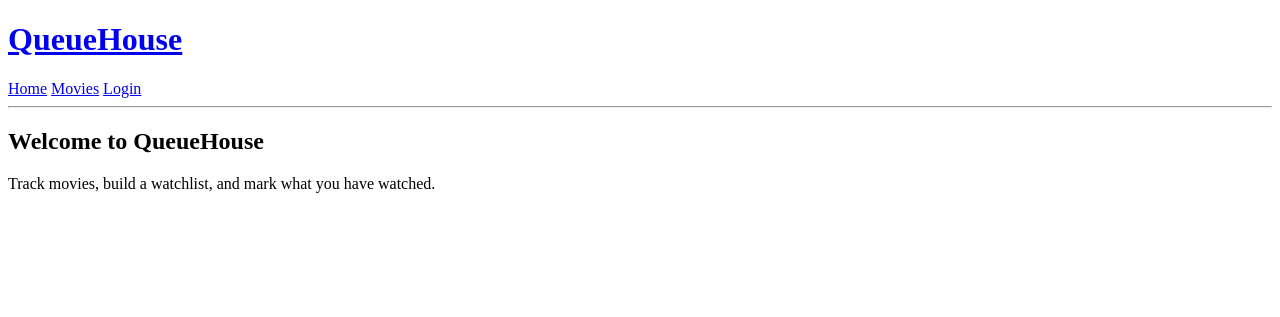
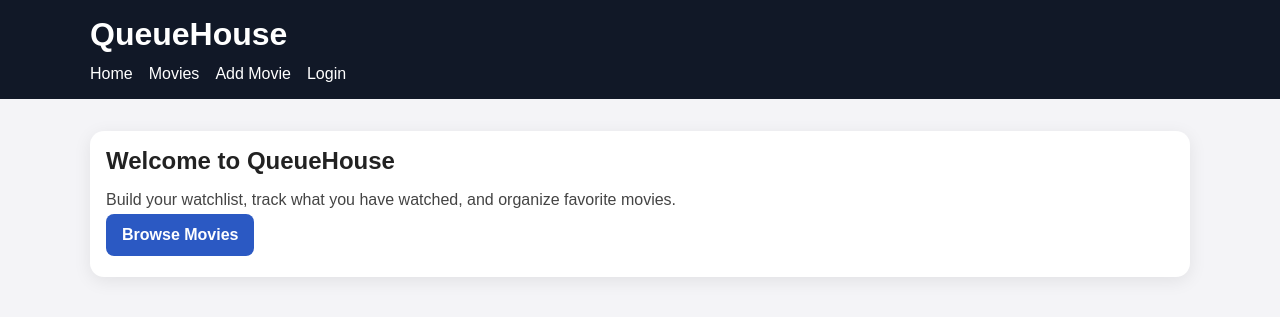
Before and after one commit to Wigglewithit/QueueHouse, a Django app: page / in a window 1280 px wide. Shown: the top 317 px of the page. Run offline with Django 5.2, Linux system fonts and the light colour scheme.

Commit message:
Improve base styling and layout

```diff
--- a/config/settings.py
+++ b/config/settings.py
@@ -118,3 +118,4 @@ USE_TZ = True
 # https://docs.djangoproject.com/en/6.0/howto/static-files/
 
 STATIC_URL = 'static/'
+STATICFILES_DIRS = [BASE_DIR / 'static']
--- a/movies/urls.py
+++ b/movies/urls.py
@@ -4,4 +4,5 @@ from . import views
 urlpatterns = [
     path('', views.home, name='home'),
     path('movies/', views.movie_list, name='movie_list'),
+    path('movies/add/', views.add_movie, name='add_movie'),
 ]
--- a/movies/views.py
+++ b/movies/views.py
@@ -1,5 +1,6 @@
-from django.shortcuts import render
+from django.shortcuts import render, redirect
 from .models import Movie
+from .forms import MovieForm
 
 
 def home(request):
@@ -9,3 +10,15 @@ def home(request):
 def movie_list(request):
     movies = Movie.objects.all().order_by('title')
     return render(request, 'movies/movie_list.html', {'movies': movies})
+
+
+def add_movie(request):
+    if request.method == 'POST':
+        form = MovieForm(request.POST)
+        if form.is_valid():
+            form.save()
+            return redirect('movie_list')
+    else:
+        form = MovieForm()
+
+    return render(request, 'movies/add_movie.html', {'form': form})
--- /dev/null
+++ b/static/css/styles.css
@@ -0,0 +1,139 @@
+* {
+    box-sizing: border-box;
+}
+
+body {
+    margin: 0;
+    font-family: Arial, sans-serif;
+    background: #f4f4f7;
+    color: #222;
+}
+
+a {
+    text-decoration: none;
+    color: #2b59c3;
+}
+
+a:hover {
+    text-decoration: underline;
+}
+
+.site-header {
+    background: #111827;
+    color: white;
+    padding: 1rem 0;
+}
+
+.container {
+    width: min(1100px, 92%);
+    margin: 0 auto;
+}
+
+.brand a {
+    color: white;
+    font-size: 2rem;
+    font-weight: bold;
+}
+
+.nav {
+    margin-top: 0.75rem;
+    display: flex;
+    flex-wrap: wrap;
+    gap: 1rem;
+    align-items: center;
+}
+
+.nav a {
+    color: white;
+    font-weight: 500;
+}
+
+.nav form {
+    display: inline;
+}
+
+.nav button {
+    background: #2b59c3;
+    color: white;
+    border: none;
+    padding: 0.5rem 0.9rem;
+    border-radius: 8px;
+    cursor: pointer;
+}
+
+.nav button:hover {
+    background: #1f469c;
+}
+
+.page {
+    padding: 2rem 0;
+}
+
+.page-title {
+    margin-top: 0;
+    margin-bottom: 1rem;
+}
+
+.card-grid {
+    display: grid;
+    grid-template-columns: repeat(auto-fit, minmax(240px, 1fr));
+    gap: 1rem;
+}
+
+.card {
+    background: white;
+    border-radius: 14px;
+    padding: 1rem;
+    box-shadow: 0 4px 18px rgba(0, 0, 0, 0.08);
+}
+
+.card h3 {
+    margin-top: 0;
+    margin-bottom: 0.5rem;
+}
+
+.card p {
+    margin: 0.3rem 0;
+    color: #444;
+}
+
+.form-card {
+    background: white;
+    border-radius: 14px;
+    padding: 1.25rem;
+    box-shadow: 0 4px 18px rgba(0, 0, 0, 0.08);
+    max-width: 700px;
+}
+
+form p {
+    margin-bottom: 1rem;
+}
+
+form input,
+form textarea,
+form select {
+    width: 100%;
+    padding: 0.75rem;
+    border: 1px solid #d1d5db;
+    border-radius: 8px;
+    margin-top: 0.35rem;
+}
+
+.btn {
+    display: inline-block;
+    background: #2b59c3;
+    color: white;
+    border: none;
+    padding: 0.75rem 1rem;
+    border-radius: 8px;
+    cursor: pointer;
+    font-weight: 600;
+}
+
+.btn:hover {
+    background: #1f469c;
+}
+
+.muted {
+    color: #666;
+}
--- a/templates/base.html
+++ b/templates/base.html
@@ -1,20 +1,27 @@
+{% load static %}
 <!DOCTYPE html>
 <html lang="en">
 <head>
     <meta charset="UTF-8">
     <meta name="viewport" content="width=device-width, initial-scale=1.0">
     <title>QueueHouse</title>
+    <link rel="stylesheet" href="{% static 'css/styles.css' %}">
 </head>
 <body>
-    <header>
-        <h1><a href="{% url 'home' %}">QueueHouse</a></h1>
-        <nav>
+    <header class="site-header">
+        <div class="container">
+            <div class="brand">
+                <a href="{% url 'home' %}">QueueHouse</a>
+            </div>
+
+            <nav class="nav">
                 <a href="{% url 'home' %}">Home</a>
                 <a href="{% url 'movie_list' %}">Movies</a>
+                <a href="{% url 'add_movie' %}">Add Movie</a>
 
                 {% if user.is_authenticated %}
                     <span>Hello, {{ user.username }}</span>
-                <form action="{% url 'logout' %}" method="post" style="display:inline;">
+                    <form action="{% url 'logout' %}" method="post">
                         {% csrf_token %}
                         <button type="submit">Logout</button>
                     </form>
@@ -22,11 +29,13 @@
                     <a href="{% url 'login' %}">Login</a>
                 {% endif %}
             </nav>
-        <hr>
+        </div>
     </header>
 
-    <main>
+    <main class="page">
+        <div class="container">
             {% block content %}{% endblock %}
+        </div>
     </main>
 </body>
 </html>
--- a/templates/movies/home.html
+++ b/templates/movies/home.html
@@ -1,6 +1,11 @@
 {% extends 'base.html' %}
 
 {% block content %}
-    <h2>Welcome to QueueHouse</h2>
-    <p>Track movies, build a watchlist, and mark what you have watched.</p>
+    <div class="card">
+        <h2 class="page-title">Welcome to QueueHouse</h2>
+        <p>Build your watchlist, track what you have watched, and organize favorite movies.</p>
+        <p>
+            <a href="{% url 'movie_list' %}" class="btn">Browse Movies</a>
+        </p>
+    </div>
 {% endblock %}
```
Also changed, not shown: movies/forms.py (added, +8 -0 lines), templates/movies/add_movie.html (added, +13 -0 lines), templates/movies/movie_list.html (+14 -5 lines). Lines whose indentation alone changed are shown as unchanged.
